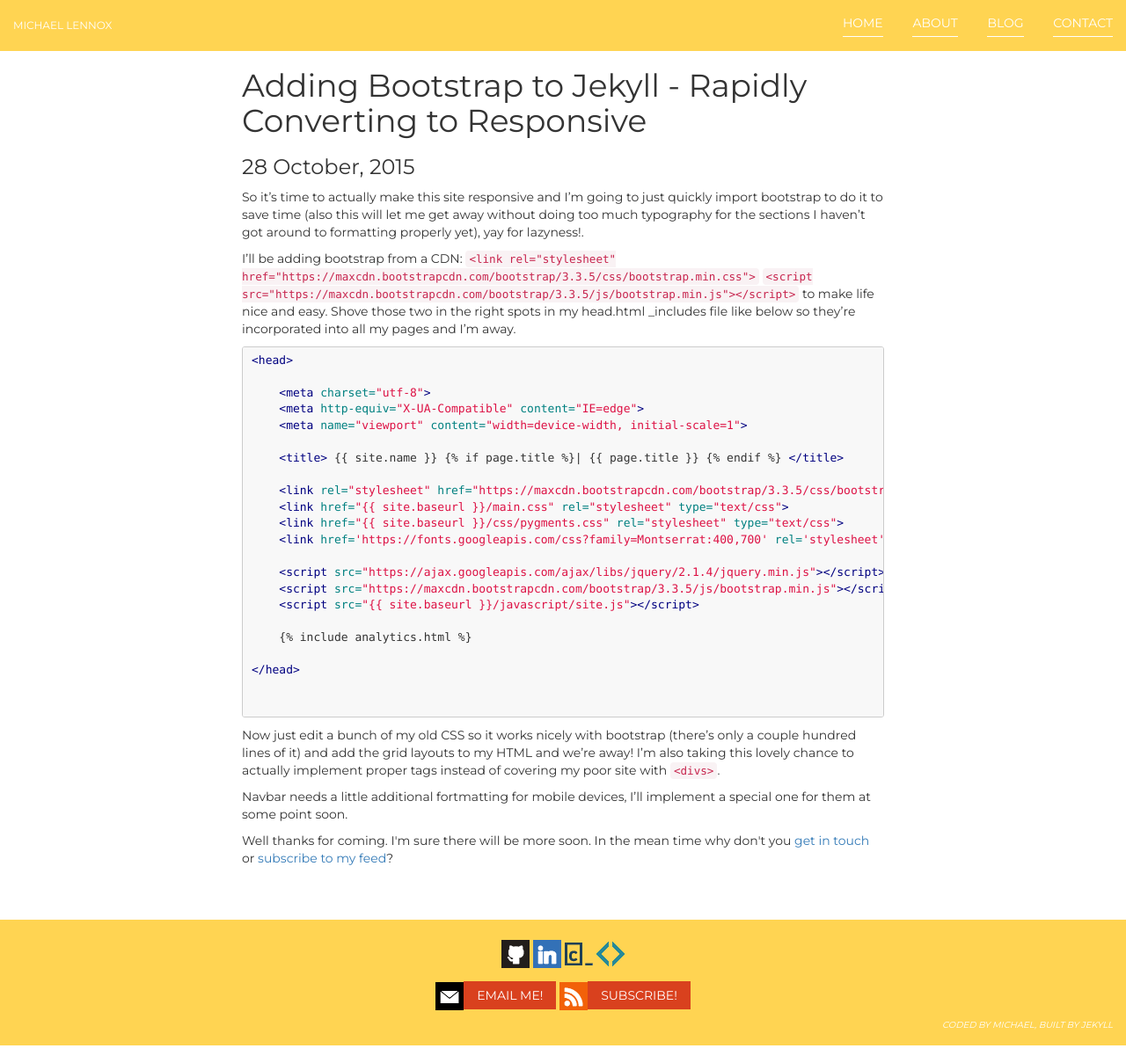
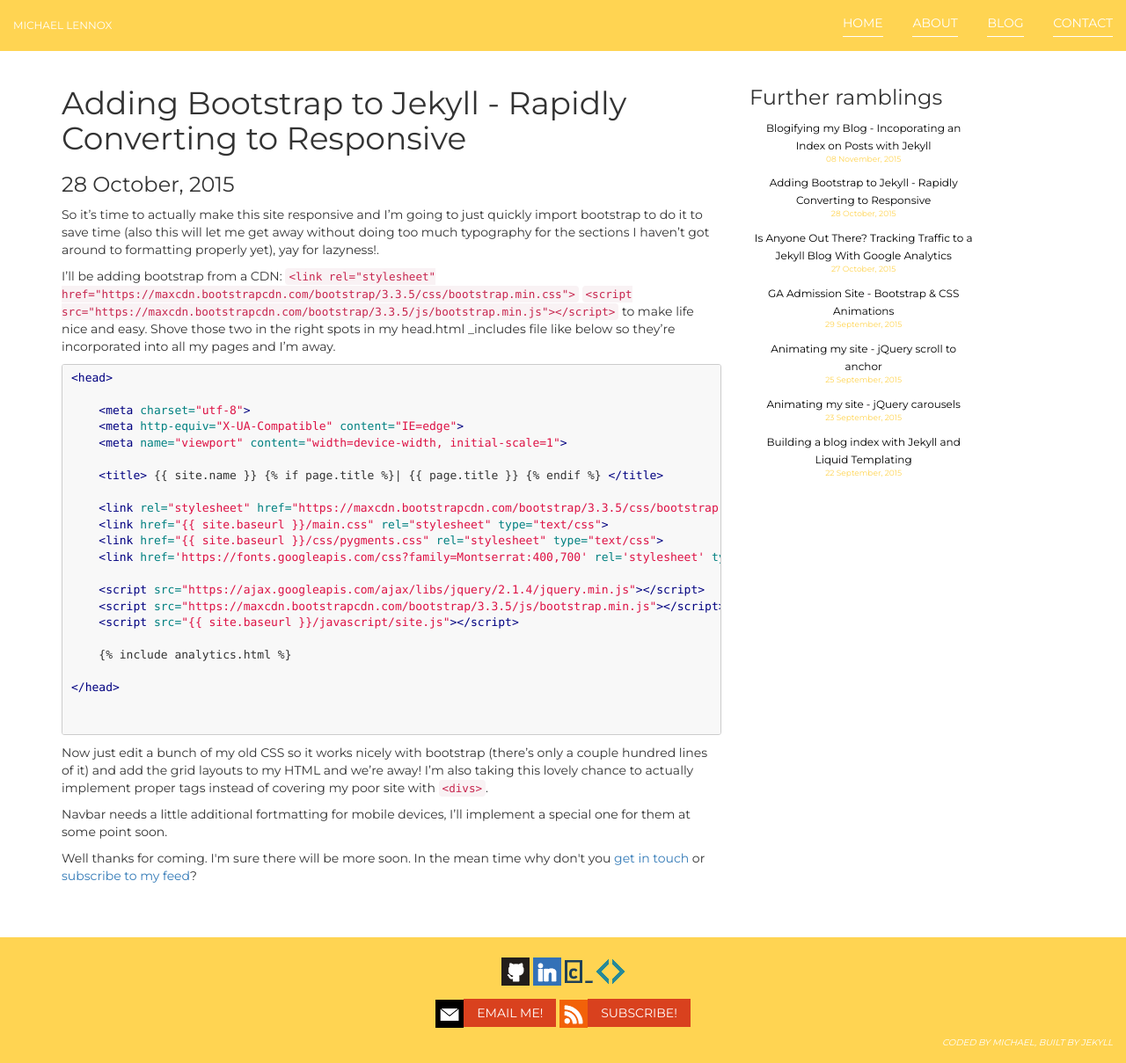
Before and after one commit to michaellennox/michaellennox.github.io, a Jekyll site: the page built from _posts/2015-10-28-bootstrap-and-jekyll.md, in a window 1280 px wide and 1209 px high. Shown: the whole window at 88% size. Built offline with Jekyll 4.4.1, drawn with Linux system fonts in a browser that asks for light colours; nearby versions of some CDN libraries.

Commit message:
blog-sideindex added & post to go with changes

```diff
--- a/_includes/nav.html
+++ b/_includes/nav.html
@@ -12,3 +12,4 @@
         </ul>
 
 </nav>
+</br>
--- a/_layouts/posts.html
+++ b/_layouts/posts.html
@@ -4,9 +4,9 @@ layout: default
 
 {% include nav.html %}
 
-<article class="container">
-
-    <div class="col-md-8 col-md-offset-2 col-xs-12">
+<main class="container">
+    <div class="row">
+    <article class="col-md-8 col-xs-12">
 
         <h1>{{ page.title }}</h1>
         <h3>{{ page.date | date: '%d %B, %Y'}}</h3>
@@ -15,6 +15,30 @@ layout: default
 
         <p>Well thanks for coming. I'm sure there will be more soon. In the mean time why don't you <a href="mailto:hello@michaellennox.me">get in touch</a> or <a href="http://www.michaellennox.me/feed.xml">subscribe to my feed</a>?</p>
 
+    </article>
+
+    <article class="blog-sidebar col-md-3 col-md-offset-7 hidden-xs hidden-sm" style="position: fixed">
+
+    <h3>Further ramblings</h3>
+    <ul>
+        {% if page.category == 'devramble' %}
+            {% for post in site.categories.devramble %}
+        <li>
+            <a href="{{ post.url }}">{{ post.title }}</a>
+            <p>{{ post.date | date: '%d %B, %Y' }}</p>
+        </li>
+        {% endfor %}
+        {% else %}
+            {% for post in site.categories.rambleramble %}
+        <li>
+            <a href="{{ post.url }}">{{ post.title }}</a>
+            <p>{{ post.date | date: '%d %B, %Y' }}</p>
+        </li>
+        {% endfor %}
+        {% endif %}
+    </ul>
+
+    </article>
     </div>
 
-</article>
+</main>
--- /dev/null
+++ b/_posts/2015-11-8-blogifying-a-blog.md
@@ -0,0 +1,105 @@
+---
+layout: posts
+title: Blogifying my Blog - Incoporating an Index on Posts with Jekyll
+category: devramble
+---
+
+So at the moment my blog is effectively set up as a bunch of individual posts but there is very little way to move between each individual post. You have to go back to the main blog index if you fancy reading something else, not ideal.
+
+Thus, my mini-project this weekend is to blogify my blog and introduce some interconnectivity to my posts.
+
+This is currently my template for each blog post.
+
+{%highlight html %}{%raw%}
+---
+layout: default
+---
+
+{% include nav.html %}
+
+<article class="container">
+
+    <div class="col-md-8 col-md-offset-2 col-xs-12">
+
+        <h1>{{ page.title }}</h1>
+        <h3>{{ page.date | date: '%d %B, %Y'}}</h3>
+
+        {{ content }}
+
+        <p>Well thanks for coming. I'm sure there will be more soon. In the mean time why don't you <a href="mailto:hello@michaellennox.me">get in touch</a> or <a href="http://www.michaellennox.me/feed.xml">subscribe to my feed</a>?</p>
+
+    </div>
+
+</article>
+{%endraw%}{% endhighlight %}
+
+Now what I want to do is offset that further to the left and incorporate an indexing system on the right hand side of the screen, so if you're reading my devrambles you will also get a nice list of more devrambles down the right, if you're reading my ramblerambles then you will get a nice list of more ramblerambles down the right. In the immediacy I won't be doing much more than this and it will only display on desktops but a future project will likely incorporate some javascript to let you change between topics / add additional functionality to small devices etc.
+
+So what I'm going to do to generate my unique index is modify my base posts template:
+
+{% highlight html %}{% raw %}
+---
+layout: page
+title: Blog
+---
+<main class="container">
+
+    <article class="blog-topic col-md-6 col-sm-12">
+
+        <h2>Ramblings about development</h2>
+        <ul>
+            {% for post in site.categories.devramble %}
+            <li>
+                <a href="{{ post.url }}">{{ post.title }}</a>
+                <p>{{ post.date | date: '%d %B, %Y' }}</p>
+            </li>
+            {% endfor %}
+        </ul>
+
+    </article>
+
+    <article class="blog-topic col-md-6 col-sm-12">
+
+        <h2>Ramblings about life, the universe and everything</h2>
+        <ul>
+            {% for post in site.categories.rambleramble %}
+            <li>
+                <a href="{{ post.url }}">{{ post.title }}</a>
+                <p>{{ post.date | date: '%d %B, %Y' }}</p>
+            </li>
+            {% endfor %}
+        </ul>
+
+    </article>
+
+</main>
+{% endraw %}{% endhighlight %}
+
+Let's grab a single template and now create a new container for it, make it relatively small and hide it for xs and sm devices. I also want it to just evaluate whether or not the current page is a devramble or a rambleramble and then only show the related topic, some simple logic with liquid should do this. I've also given it the `position:fixed` class so it scrolls with the page.
+
+{% highlight html %}{% raw %}
+<article class="blog-sidebar col-md-3 col-md-offset-7 hidden-xs hidden-sm" style="position: fixed">
+
+    <h3>Further ramblings</h3>
+    <ul>
+        {% if page.category == 'devramble' %}
+            {% for post in site.categories.devramble %}
+        <li>
+            <a href="{{ post.url }}">{{ post.title }}</a>
+            <p>{{ post.date | date: '%d %B, %Y' }}</p>
+        </li>
+        {% endfor %}
+        {% else %}
+            {% for post in site.categories.rambleramble %}
+        <li>
+            <a href="{{ post.url }}">{{ post.title }}</a>
+            <p>{{ post.date | date: '%d %B, %Y' }}</p>
+        </li>
+        {% endfor %}
+        {% endif %}
+    </ul>
+
+    </article>
+{% endraw %}{% endhighlight %}
+
+Now I've added this as an element into my posts.html _layouts, moved my current article to the left of the screen instead of being central and voila, we're away!
--- a/main.css
+++ b/main.css
@@ -249,6 +249,35 @@ nav {
     color: #ffd452;
 }
 
+/* blog-sidebar formatting */
+
+.blog-sidebar {
+    text-align: center;
+}
+
+
+.blog-sidebar li {
+    list-style: none;
+}
+
+.blog-sidebar a {
+    text-decoration: none;
+    color: #000;
+    font-size: 12px;
+}
+
+.blog-sidebar a:hover {
+    color: #d9411e;
+}
+
+.blog-sidebar p {
+    font-size: 9px;
+    color: #ffd452;
+}
+
+
+/* media queries front page */
+
 @media (max-width: 800px) {
 
     .landing-content h1 {
```
Lines whose indentation alone changed are shown as unchanged.
